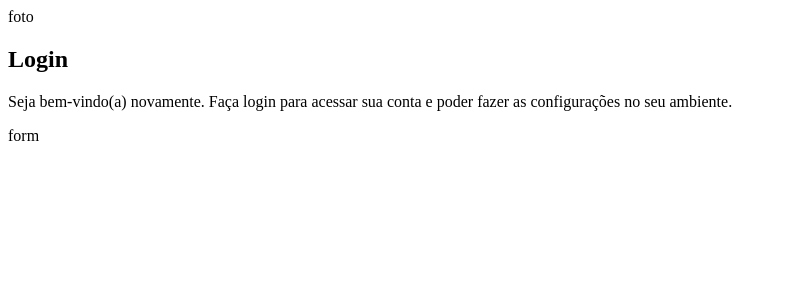
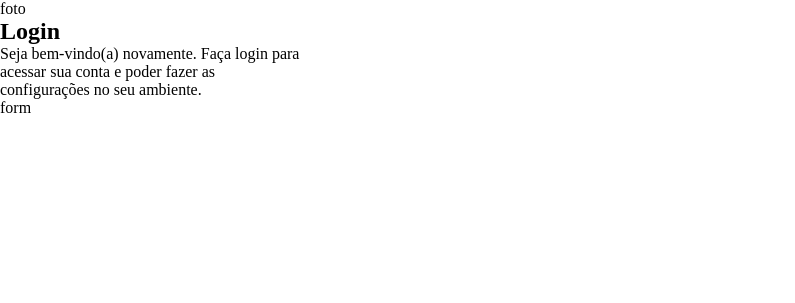
Before and after one commit to LuizCarlosfs/projeto-login, a plain HTML site: page index.html in a window 1280 px wide. Shown: the whole page, without its empty margins (0-795 px from the left). Drawn offline with Linux system fonts and the light colour scheme.

Commit message:
Update style.css

```diff
--- a/estilos/style.css
+++ b/estilos/style.css
@@ -5,3 +5,20 @@
  verde: #49a09d
  Lilás: #5f2c82
 */
+
+*{
+    margin: 0px;
+    padding: 0px;
+
+}
+section#login{
+    width: 300px;
+    height: 300px;
+    background-color: blanchedalmond;
+    border-radius: 20px;
+    background: url(../imagens/);
+
+
+
+
+}
```
